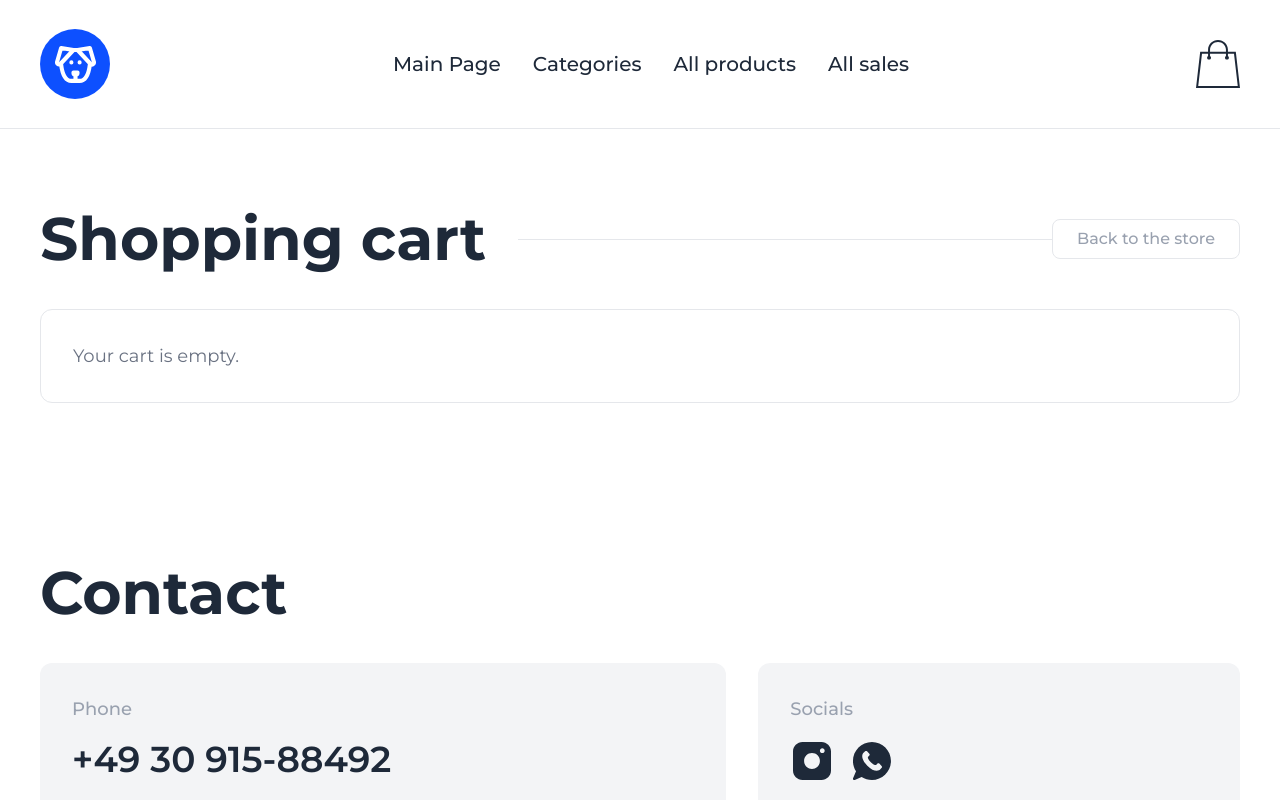
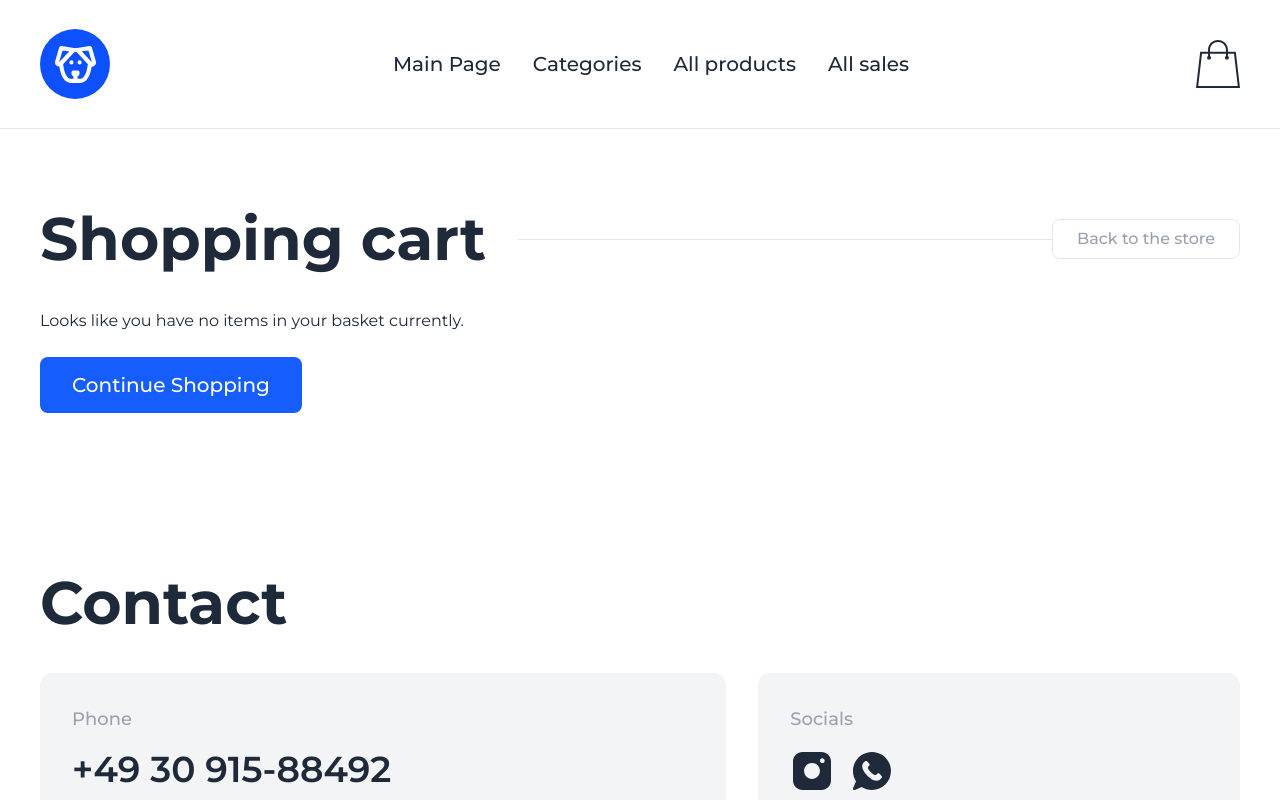
Before and after one commit to ArtemKutsan/react-project-pet-shop, a React (Vite) app: page /cart in a window 1280 px wide. Shown: the top 800 px of the page. Built offline with nearby package versions, Linux system fonts and the light colour scheme.

Commit message:
add: добавлена кнопка для перехода на все товары на при пустой странике корзины

```diff
--- a/src/pages/cart/index.jsx
+++ b/src/pages/cart/index.jsx
@@ -24,8 +24,11 @@ export default function CartPage() {
         </div>
 
         {!items.length && (
-          <div className="rounded-xl border border-gray-200 p-8">
-            <p className="text-lg text-gray-500">Your cart is empty.</p>
+          <div className="grid gap-6">
+            <p>Looks like you have no items in your basket currently.</p>
+            <Link to="/all-products" className="button button-primary min-h-14 px-8 text-xl">
+              Continue Shopping
+            </Link>
           </div>
         )}
 
```
